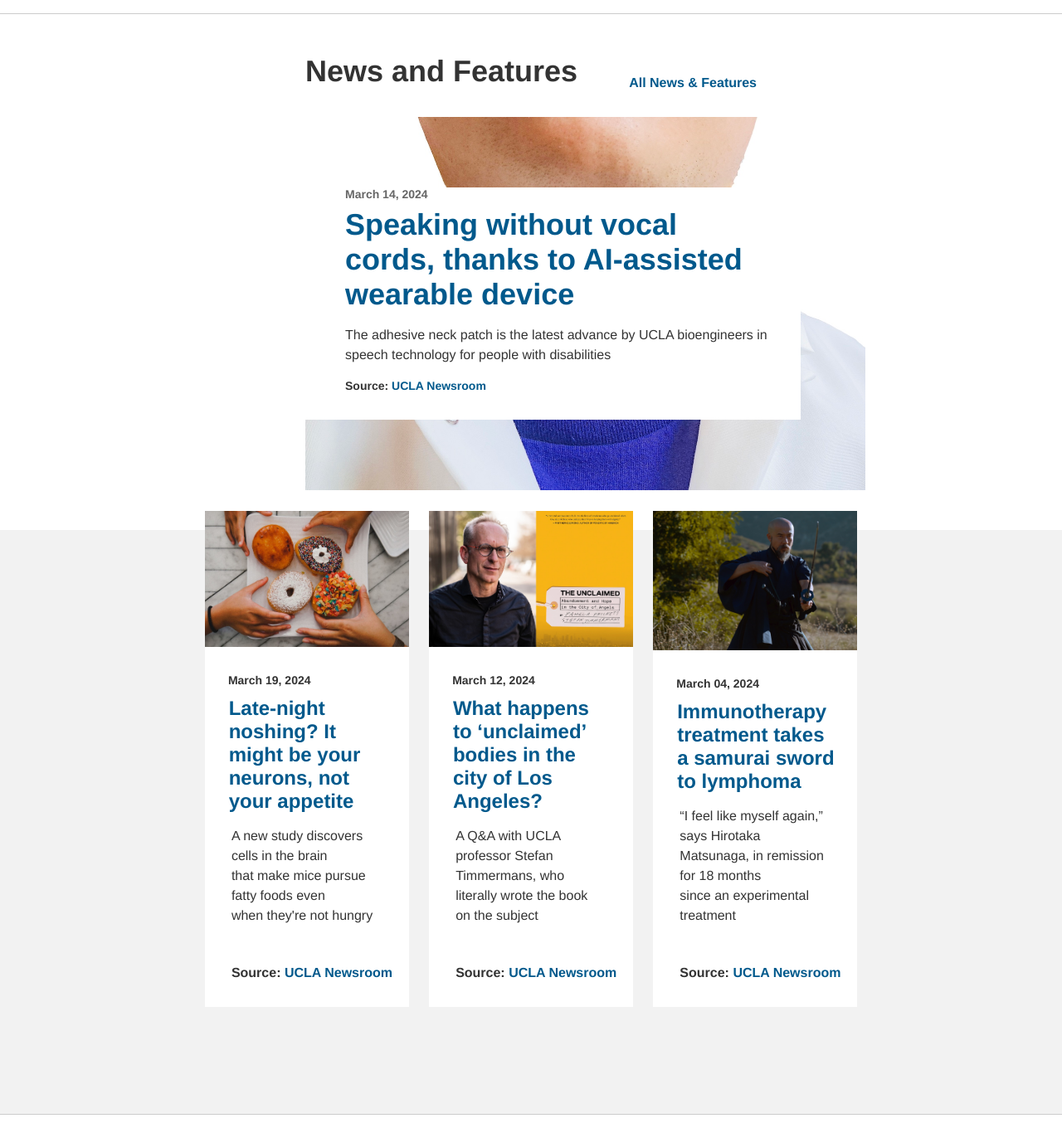
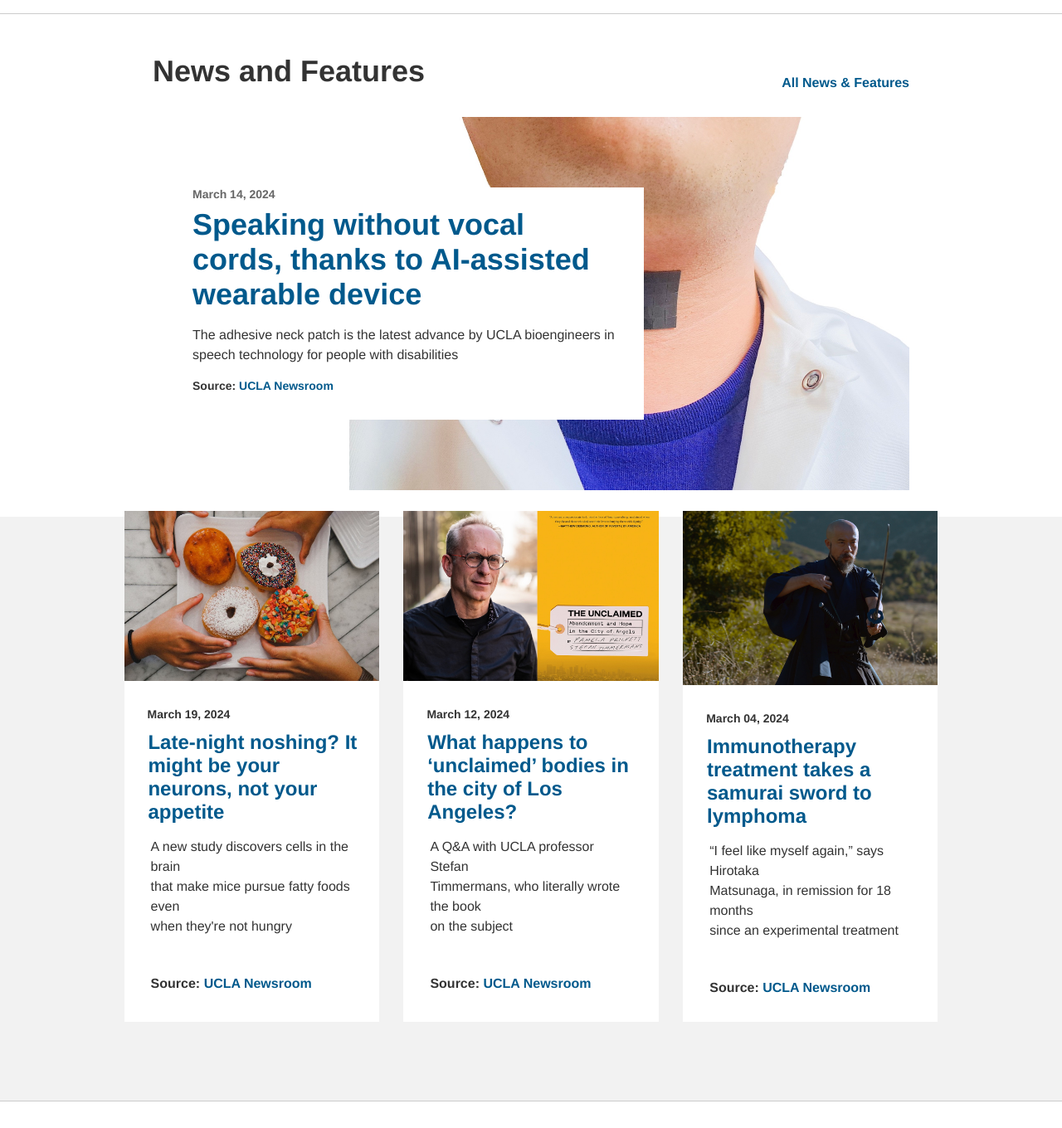
Before and after one commit to neon1024/Web-Programming, a PHP site: page / in a window 1280 px wide. Shown: the whole page at 83% size. After the commit the page ends 1328 px from the top, so only its background shows below. Run offline with PHP 8.4, Linux system fonts and the light colour scheme.

```diff
--- a/Lab_3/style.css
+++ b/Lab_3/style.css
@@ -2,14 +2,14 @@ html {
     margin: 0;
     padding: 0;
     border: 0;
+
+    font-family: "Helvetica", "Arial", sans-serif;
 }
 
 body {
     margin: 0;
     padding: 0;
     border: 0;
-
-    font-family: "Helvetica", "Arial", sans-serif;
 }
 
 .wrapper {
@@ -20,7 +20,8 @@ body {
 }
 
 .upper-container {
-    margin: 0 23em 3em 23em;
+    /* margin: 0 23em 3em 23em; */
+    margin: 0 11.5em 1em 11.5em;
 }
 
 .news-and-features__container {
@@ -60,7 +61,7 @@ body {
 .main-news-card {
     background: #ffffff;
     position: absolute;
-    padding: 0 2.5em 2em 3em;
+    padding: 0 2.2em 2em 3em;
     flex: 1;
 }
 
@@ -174,7 +175,7 @@ body {
 }
 
 .news-card__container--bottom {
-    width: 64%;
+    width: 80%;
     position: absolute;
 
     display: flex;
```
